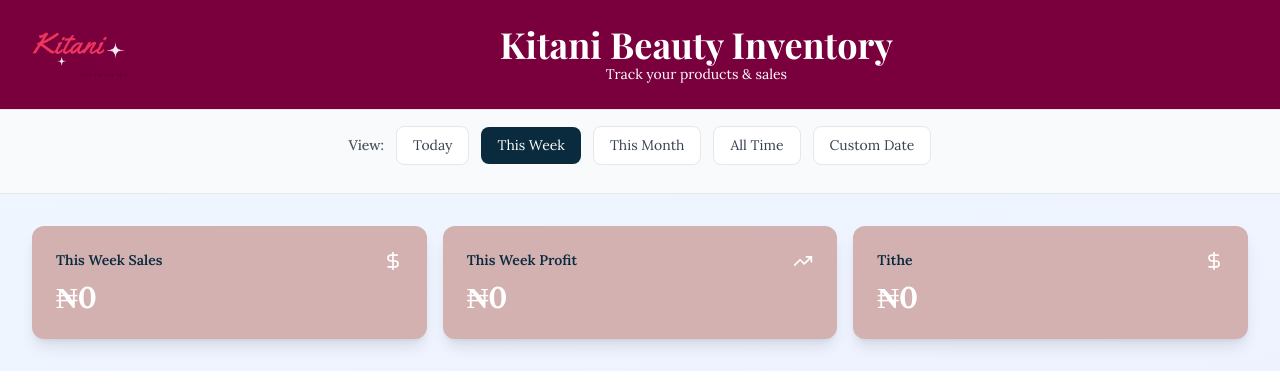
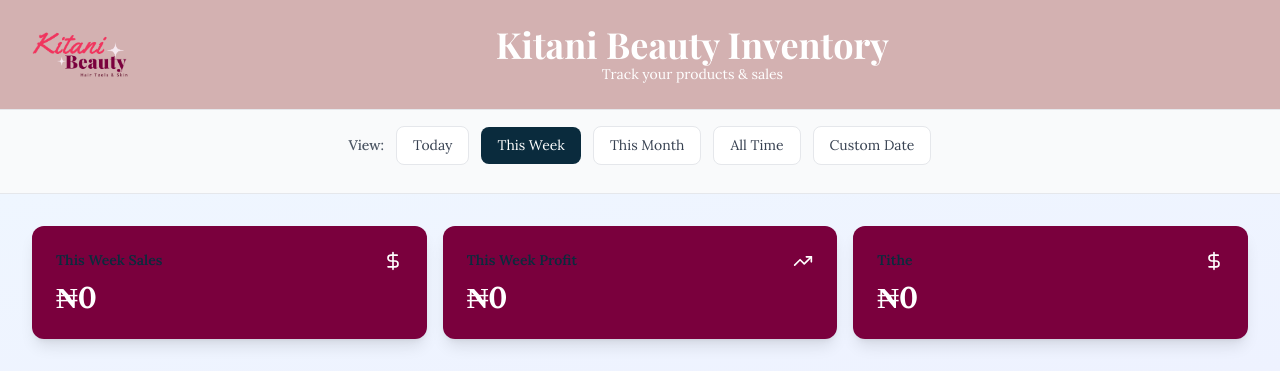
Before and after one commit to lola-ilori/Kitani_Inventory_System, a React (Vite) app: page / in a window 1280 px wide. Shown: the top 389 px of the page. Built offline with nearby package versions, Linux system fonts and the light colour scheme; no server answers; the database is empty; a web font is replaced by a local one.

Commit message:
testing out out color change

```diff
--- a/src/App.jsx
+++ b/src/App.jsx
@@ -310,9 +310,9 @@
     <div className="min-h-screen bg-white">
       <Toaster position="top-right" />
       {/* Header Section - Full Width */}
-      <div className="w-full bg-brand shadow-sm border-b">
+      <div className="w-full bg-lightaccent shadow-sm border-b">
         <div className="mx-auto py-6" style={{ width: '95%' }}>
-          <div className="flex flex-col md:grid md:grid-cols-[auto_1fr] items-center gap-4">
+          <div className="flex flex-col md:grid md:grid-cols-[auto_1fr] items-center gap-2">
             <div className="flex justify-center md:justify-start">
               <img src={logo} alt="Kitani Beauty Logo" className="h-12 w-auto"/>
             </div>
@@ -411,7 +411,7 @@
       <div className="w-full bg-gradient-to-br from-blue-50 to-indigo-50 py-8">
         <div className="mx-auto" style={{ width: '95%' }}>
           <div className="grid grid-cols-1 md:grid-cols-3 gap-4">
-            <div className="bg-lightaccent rounded-xl p-6 text-white shadow-lg">
+            <div className="bg-brand rounded-xl p-6 text-white shadow-lg">
               <div className="flex items-center justify-between mb-2">
                 <span className="text-darkaccent font-semibold">{getFilterLabel()} Sales</span>
                 <DollarSign className="w-5 h-5" />
@@ -419,7 +419,7 @@
               <div className="text-3xl font-bold">₦{totalSales.toLocaleString()}</div>
             </div>
 
-            <div className="bg-lightaccent rounded-xl p-6 text-white shadow-lg">
+            <div className="bg-brand rounded-xl p-6 text-white shadow-lg">
               <div className="flex items-center justify-between mb-2">
                 <span className="text-darkaccent font-semibold">{getFilterLabel()} Profit</span>
                 <TrendingUp className="w-5 h-5" />
@@ -427,7 +427,7 @@
               <div className="text-3xl font-bold">₦{totalProfit.toLocaleString()}</div>
             </div>
 
-            <div className="bg-lightaccent rounded-xl p-6 text-white shadow-lg">
+            <div className="bg-brand rounded-xl p-6 text-white shadow-lg">
               <div className="flex items-center justify-between mb-2">
                 <span className="text-darkaccent font-semibold">Tithe</span>
                 <DollarSign className="w-5 h-5" />
```
